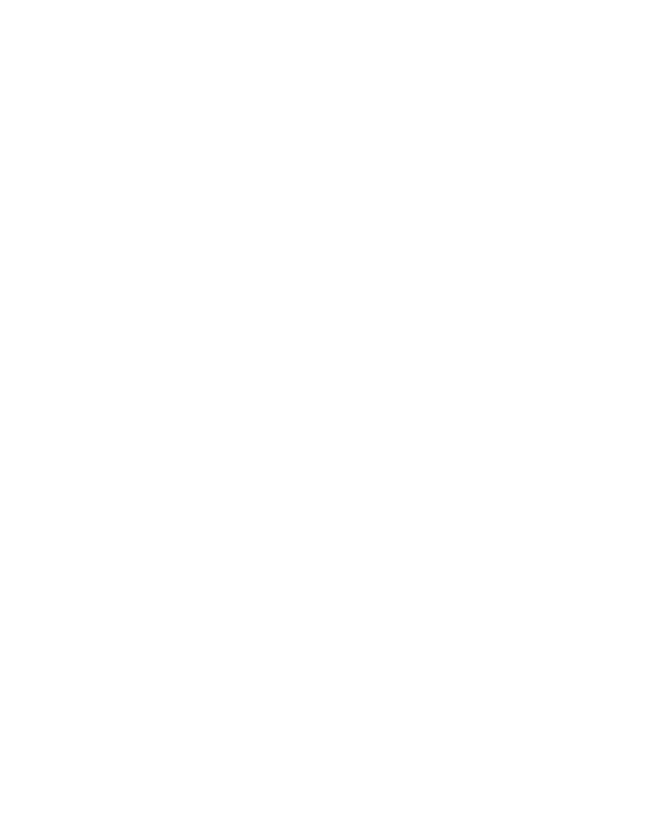
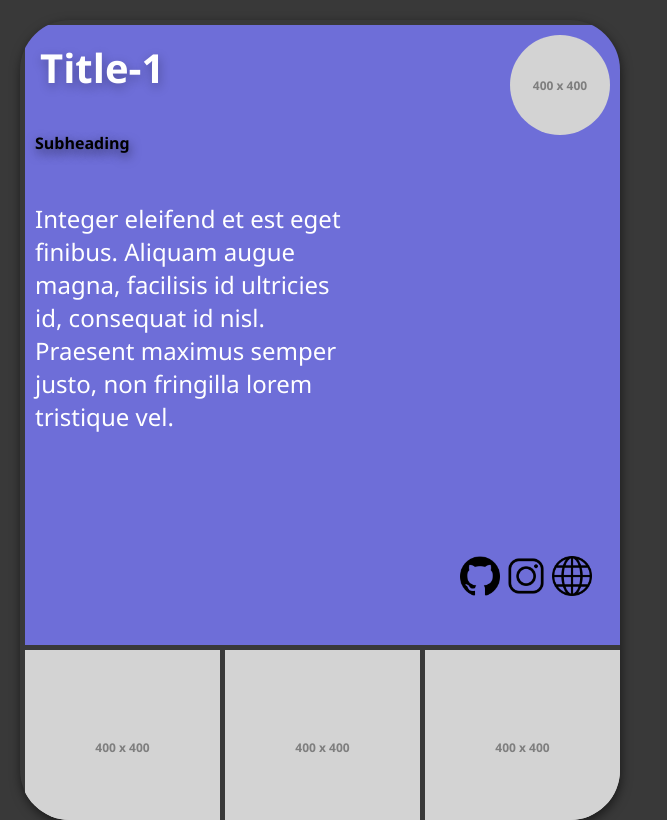
Before and after one commit to jamesm223/Interactive_portfolio_card, a plain HTML site: page index.html in a window 1280 px wide. Shown: the whole page, without its empty margins (0-667 px from the left). Drawn offline with Linux system fonts and the light colour scheme.

Commit message:
Fully completed the card with all features

```diff
--- a/index.html
+++ b/index.html
@@ -4,10 +4,81 @@
     <meta charset="UTF-8">
     <meta name="viewport" content="width=device-width, initial-scale=1.0">
     <title>Document</title>
+    <link rel="stylesheet" href="style.css">
+    <script src="myscript.js" defer></script>
 </head>
 <body>
-    <div class="card_1">
-        <h1></h1>
-    </div>
+    <div class="container">
+        <div class="card large">
+                <div class="top">
+                    <div class="icon">
+                        <h3>400 x 400</h3>
+                    </div>
+                    <div class="writing">
+                        <h1>Title-1</h1>
+                        <h2>Subheading</h2>
+                        <p>Integer eleifend et est eget finibus. Aliquam augue magna, facilisis id ultricies id, consequat id nisl. Praesent maximus semper justo, non fringilla lorem tristique vel.</p>
+                    </div>
+                </div>
+                <div class="img_container">
+                    <img src="images/github_icon.png" alt="Github Icon">
+                    <img src="images/instagram_logo.png" alt="Instagram Logo">
+                    <img src="images/internet_icon.png" alt="Internet Icon">
+                </div>
+            </div>
+            <div class="card small">
+                <div class="top">
+                    <div class="icon">
+                        <h3>400 x 400</h3>
+                    </div>
+                    <div class="writing">
+                        <h1>Title 2</h1>
+                        <h2>Subheading</h2>
+                        <p>Integer eleifend et est eget finibus. Aliquam augue magna, facilisis id ultricies id, consequat id nisl. Praesent maximus semper justo, non fringilla lorem tristique vel.</p>
+                    </div>
+                </div>
+                <div class="img_container">
+                    <img src="images/github_icon.png" alt="Github Icon">
+                    <img src="images/instagram_logo.png" alt="Instagram Logo">
+                    <img src="images/internet_icon.png" alt="Internet Icon">
+                </div>
+            </div>
+            <div class="card small">
+                    <div class="top">
+                        <div class="icon">
+                            <h3>400 x 400</h3>
+                        </div>
+                        <div class="writing">
+                            <h1>Title 3</h1>
+                            <h2>Subheading</h2>
+                            <p>Integer eleifend et est eget finibus. Aliquam augue magna, facilisis id ultricies id, consequat id nisl. Praesent maximus semper justo, non fringilla lorem tristique vel.</p>
+                        </div>
+                    </div>
+                    <div class="img_container">
+                        <img src="images/github_icon.png" alt="Github Icon">
+                        <img src="images/instagram_logo.png" alt="Instagram Logo">
+                        <img src="images/internet_icon.png" alt="Internet Icon">
+                    </div>
+            </div>
+            <div class="card small">
+                <div class="top">
+                    <div class="icon">
+                        <h3>400 x 400</h3>
+                    </div>
+                    <div class="writing">
+                        <h1>Title 4</h1>
+                        <h2>Subheading</h2>
+                        <p>Integer eleifend et est eget finibus. Aliquam augue magna, facilisis id ultricies id, consequat id nisl. Praesent maximus semper justo, non fringilla lorem tristique vel.</p>
+                    </div>
+                </div>
+                <div class="img_container">
+                    <img src="images/github_icon.png" alt="Github Icon">
+                    <img src="images/instagram_logo.png" alt="Instagram Logo">
+                    <img src="images/internet_icon.png" alt="Internet Icon">
+                </div>
+            </div>
+        </div>
+        </div>
+
 </body>
 </html>
--- /dev/null
+++ b/myscript.js
@@ -0,0 +1,15 @@
+const cards = document.querySelectorAll(".card");
+cards.forEach((card) => {
+  card.addEventListener("click", (event) => {
+    // Make sure we're targeting the full card, not inner elements
+    const clickedCard = event.currentTarget;
+    const largeCard = document.querySelector(".card.large");
+    // Prevent doing anything if the clicked card is already the large one
+    if (clickedCard === largeCard) return;
+    // Swap classes
+    largeCard.classList.remove("large");
+    largeCard.classList.add("small");
+    clickedCard.classList.remove("small");
+    clickedCard.classList.add("large");
+  });
+});
--- a/style.css
+++ b/style.css
@@ -0,0 +1,202 @@
+:root{
+    --color-card-background: rgb(110, 110, 216);
+    --color-black: rgb(0, 0, 0);
+    --color-white: rgb(255, 255, 255);
+    --color-lightgrey: lightgrey;
+    --color-grey: rgb(126, 126, 126);
+}
+
+* {
+    border:border-box;
+    margin:0;
+    padding:0;
+}
+body{
+    background-color: rgb(57, 57, 57);
+}
+
+
+h1{
+    font-family: 'Segoe UI', Tahoma, Geneva, Verdana, sans-serif;
+    font-size: 40px;
+    color: var(--color-white);
+    margin: 0;
+    padding: 5px;
+    width: 200px;
+    text-shadow: 1px 4px 11px rgba(0,0,0,0.28);
+}
+
+
+h2{
+    font-family: 'Segoe UI', Tahoma, Geneva, Verdana, sans-serif;
+    font-size: 16px;
+    padding-top: 2rem;
+    text-shadow: 1px 4px 11px rgba(0,0,0,0.55);
+}
+
+h3{
+    background-color: var(--color-lightgrey);
+    width: 100px;
+    height: 100px;
+    font-family: 'Segoe UI', Tahoma, Geneva, Verdana, sans-serif;
+    font-size: 12px;
+    display: flex;
+    justify-content: center;
+    align-items: center;
+    border-radius: 50px;
+    color: var(--color-grey);
+    background-color: var(--color-lightgrey);
+    border: 2px black;
+    transition: 1s;
+}
+
+p{
+    font-family: 'Segoe UI', Tahoma, Geneva, Verdana, sans-serif;
+    font-size: 24px;
+    color: var(--color-white);
+    padding-top: 3rem;
+}
+
+.icon{
+    display: flex;
+    align-items: flex-start;
+    margin-left: 150px;
+    height: 100px;
+    transition: 1s;
+}
+
+h3:hover{
+    box-shadow: black 2px 2px 2px;
+    transition: 0.5s;
+}
+
+.top{
+    display: flex;
+    flex-direction: row-reverse;
+}
+
+img{
+    height: 40px;
+    width: 40px;
+    padding: 3px;
+}
+
+.img_container{
+    display: flex;
+    flex-direction: row;
+    height: 25px;
+    position: absolute;
+    top: 33rem;
+    left: 27rem;
+
+}
+
+.card{
+    display: flex;
+    background-color: var(--color-card-background);
+    width: 400px;
+    height: 375px;
+    padding: 10px;
+    margin: 5px;
+    position: relative;
+}
+
+.writing{
+    display: flex;
+    flex-direction: column;
+}
+
+.container{
+    position:absolute;
+    display: flex;
+    flex-direction: column;
+    width: 600px;
+    height: 800px;
+    border-radius: 50px;
+    background-color: rgb(57, 57, 57);
+    overflow:hidden;
+    box-shadow: 1px 4px 11px rgba(0,0,0,0.55);
+    margin-top: 20px;
+    margin-left: 20px;
+}
+
+
+.card {
+    display:flex;
+position:absolute;
+}
+
+.large {
+    display:flex;
+    position:relative;
+    top:0;
+    height:600px;
+    width:575px;
+    transition: 0.5s;
+    overflow: hidden;
+    padding-left: none;
+}
+
+.small {
+    display:flex;
+    background-color: var(--color-lightgrey);
+    top:600px;
+    left:0;
+    height:175px;
+    width:175px;
+    z-index: 99;
+    transition: 1s;
+    margin-top: 30px;
+}
+
+
+
+.small ~ .small {
+    top:600px;
+    left:200px;
+}
+
+.small ~ .small ~ .small {
+    top:600px;
+    left:400px;
+
+}
+
+.small h3{
+    display: flex;
+    position: absolute;
+    top: 0;
+    left: 0;
+    width: 195px;
+    height: 195px;
+    flex-direction: row;
+    margin: 0;
+    padding: 0;
+    border-radius: 0;
+    transition: 1s;
+}
+
+.small p{
+    font-size: 0px;
+}
+
+.small img{
+    width: 0px;
+    height: 0px;
+}
+
+.small .card{
+    border-radius: 20px;
+    display: flex;
+    flex-direction: row;
+}
+
+.small .icon{
+    margin: none;
+
+}
+
+.large h3{
+    width: 100px;
+    width: 100px;
+}
```
Also changed, not shown: images/github_icon.png (added), images/instagram_logo.png (added), images/internet_icon.png (added), script.js (deleted).
